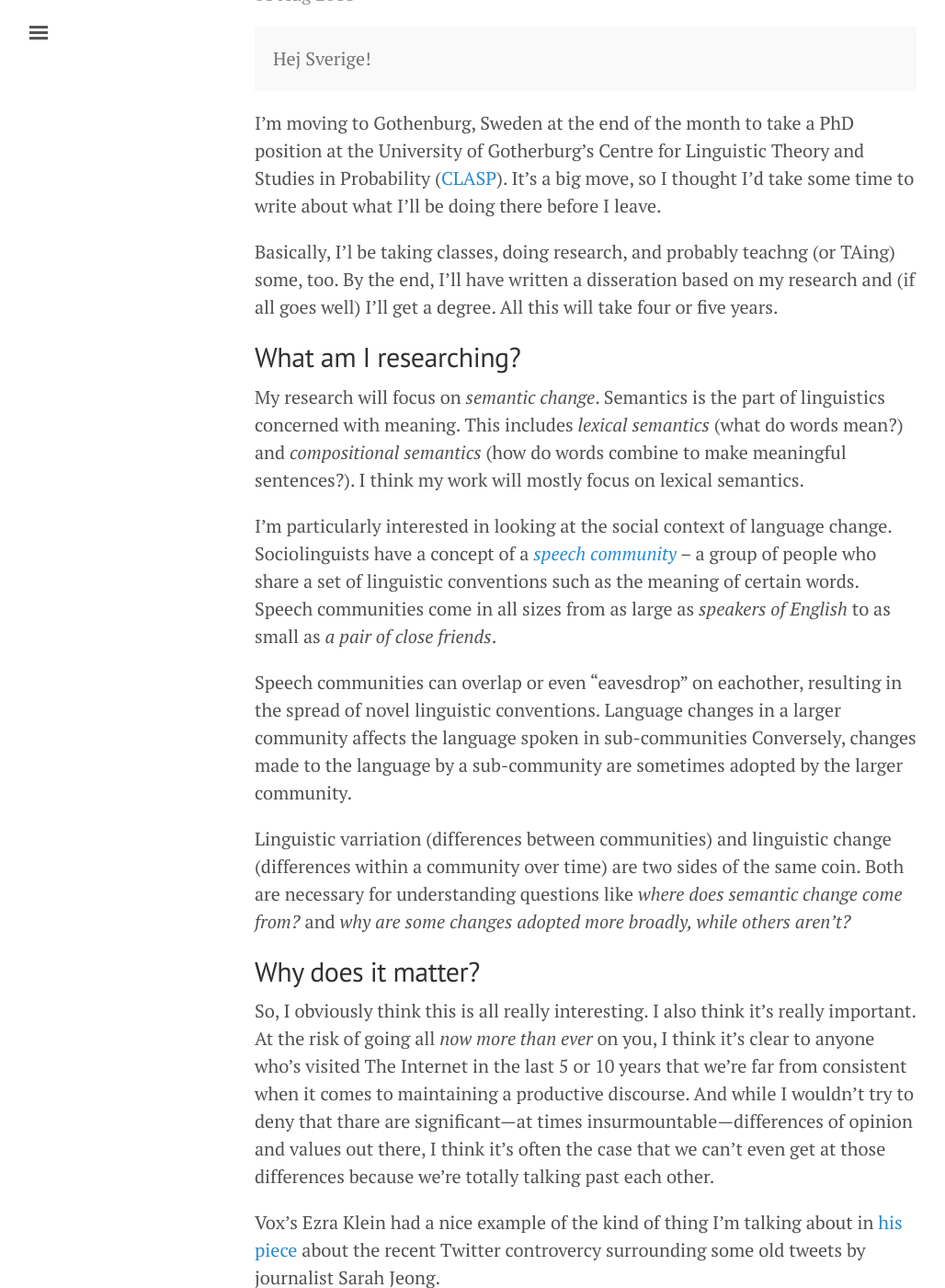
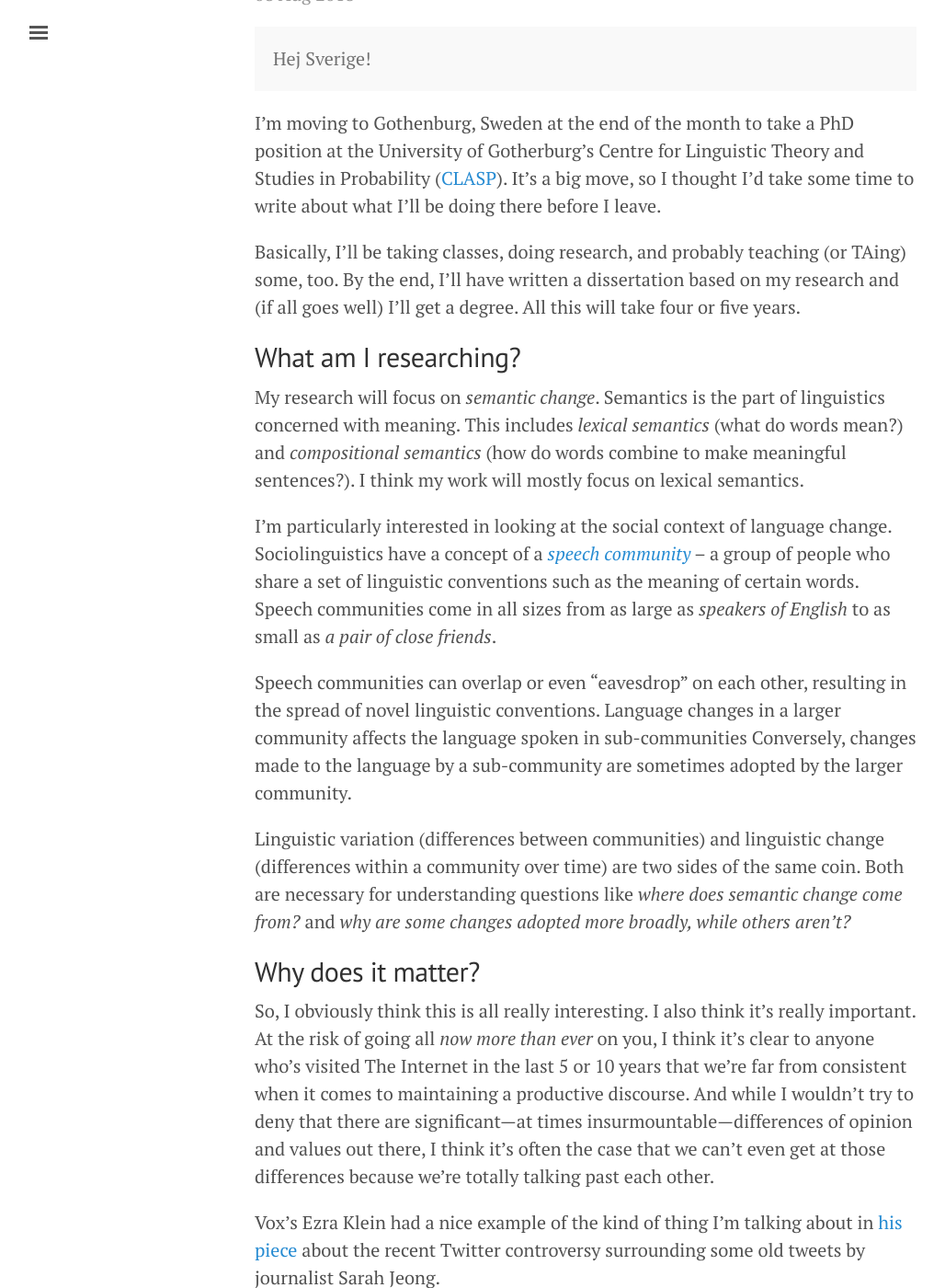
Before and after one commit to winobes/winobes.github.io, a Jekyll site: the page built from _posts/2018-08-08-im-moving-to-sweden.md, in a window 1280 px wide and 1400 px high, scrolled down 203 px. Shown: the whole window at 92% size, without its empty margins (3-1031 px from the left). Built offline with Jekyll 4.4.1, drawn with Linux system fonts in a browser that asks for light colours; some of the changed text lies outside the part shown.

Commit message:
spelling

```diff
--- a/_posts/2018-08-08-im-moving-to-sweden.md
+++ b/_posts/2018-08-08-im-moving-to-sweden.md
@@ -10,8 +10,8 @@ title: I'm moving to Sweden!
 I'm moving to Gothenburg, Sweden at the end of the month to take a PhD position at the University of Gotherburg's Centre for Linguistic Theory and Studies in Probability ([CLASP](clasp.gu.se)).
 It's a big move, so I thought I'd take some time to write about what I'll be doing there before I leave.
 
-Basically, I'l be taking classes, doing research, and probably teachng (or TAing) some, too.
-By the end, I'll have written a disseration based on my research and (if all goes well) I'll get a degree.
+Basically, I'll be taking classes, doing research, and probably teaching (or TAing) some, too.
+By the end, I'll have written a dissertation based on my research and (if all goes well) I'll get a degree.
 All this will take four or five years.
 
 ## What am I researching?
@@ -22,24 +22,23 @@ This includes _lexical semantics_ (what do words mean?) and _compositional seman
 I think my work will mostly focus on lexical semantics.
 
 I'm particularly interested in looking at the social context of language change.
-Sociolinguists have a concept of a [_speech community_](https://en.wikipedia.org/wiki/Speech_community) -- a group of people who share a set of linguistic conventions such as the meaning of certain words.
+Sociolinguistics have a concept of a [_speech community_](https://en.wikipedia.org/wiki/Speech_community) -- a group of people who share a set of linguistic conventions such as the meaning of certain words.
 Speech communities come in all sizes from as large as _speakers of English_ to as small as _a pair of close friends_.
 
-Speech communities can overlap or even "eavesdrop" on eachother, resulting in the spread of novel linguistic conventions.
+Speech communities can overlap or even "eavesdrop" on each other, resulting in the spread of novel linguistic conventions.
 Language changes in a larger community affects the language spoken in sub-communities
 Conversely, changes made to the language by a sub-community are sometimes adopted by the larger community.
 
-Linguistic varriation (differences between communities) and linguistic change (differences within a community over time) are two sides of the same coin.
+Linguistic variation (differences between communities) and linguistic change (differences within a community over time) are two sides of the same coin.
 Both are necessary for understanding questions like _where does semantic change come from?_ and _why are some changes adopted more broadly, while others aren't?_
 
 ## Why does it matter?
 
 So, I obviously think this is all really interesting. I also think it's really important.
 At the risk of going all _now more than ever_ on you, I think it's clear to anyone who's visited The Internet in the last 5 or 10 years that we're far from consistent when it comes to maintaining a productive discourse.
-And while I wouldn't try to deny that thare are significant---at times insurmountable---differences of opinion and values out there, I think it's often the case that we can't even get at those differences because we're totally talking past each other.
+And while I wouldn't try to deny that there are significant---at times insurmountable---differences of opinion and values out there, I think it's often the case that we can't even get at those differences because we're totally talking past each other.
 
-Vox's Ezra Klein had a nice example of the kind of thing I'm talking about in [his piece](https://www.vox.com/technology/2018/8/8/17661368/sarah-jeong-twitter-new-york-times-andrew-sullivan) about the recent Twitter controvercy surrounding some old tweets by journalist Sarah Jeong.
-
+Vox's Ezra Klein had a nice example of the kind of thing I'm talking about in [his piece](https://www.vox.com/technology/2018/8/8/17661368/sarah-jeong-twitter-new-york-times-andrew-sullivan) about the recent Twitter controversy surrounding some old tweets by journalist Sarah Jeong.
 
 > A few years ago, it became popular on feminist Twitter to tweet about the awful effects of patriarchal culture and attach the line #KillAllMen. This became popular enough that a bunch of people I know and hang out with and even love began using it in casual conversation.
 
@@ -58,16 +57,17 @@ Social context is especially key.
 We often don't get that social context on the internet.
 It's foreign, or faded from memory, or (willfully or otherwise) stripped away.
 
-When a new lexical item like _#KillAllMen_ pops up, it's in response to communicative need---in this case, the need for a toung-in-cheek way to point out problems caused by the patriarchy.
+When a new lexical item like _#KillAllMen_ pops up, it's in response to communicative need---in this case, the need for a tong-in-cheek way to point out problems caused by the patriarchy.
 People who don't possess that need (e.g. men with no interest in pointing out the patriarchy) may not intuitively interpret it that way.
-With a better understanding of how semantic change spreads (particularly on the internet), I think we can make better informed choices about how to organize discussion and build communities in a way that makes diverse voices acessible to everyone.
-For example, we can find ways to make the social context necessairy for generous interpretation available, while exposing bad-faith provocateurs who feign outrage for what they are.
+With a better understanding of how semantic change spreads (particularly on the internet), I think we can make better informed choices about how to organize discussion and build communities in a way that makes diverse voices accessible to everyone.
+For example, we can find ways to make the social context necessary for generous interpretation available, while exposing bad-faith provocateurs who feign outrage for what they are.
 
 I don't want to make it sound like "oh if only we understood each other all our problems would go away".
 There is clearly no shortage of non-linguistic social division in the world today.
 But if we can better understand where semantic change comes from, and what accounts for the differences between communities, I think we can give people better tools for at least discussing those divisions across linguistic communities.
 
-## _How_ am I going to do it?
+## So what does this "research" actually consist of?
 
-I'm planning to take an interdisciplinary approach, grounding my research in cognitive and sociolinguistic theory, and applying tools from [computational linguistics](https://en.wikipedia.org/wiki/Computational_linguistics) and [social network analysis](https://en.wikipedia.org/wiki/Social_network_analysis).
+I'm planning to take an interdisciplinary approach, grounding my research in cognitive and sociolinguistics theory, and applying tools from [computational linguistics](https://en.wikipedia.org/wiki/Computational_linguistics) and [social network analysis](https://en.wikipedia.org/wiki/Social_network_analysis).
+A lot of my research will be large-scale corpus studies of social media data and other internet discourse.
 I think it will be a good practice to update this blog regularly as my studies and research progress, so if you're interested, stay tuned here or follow me on Twitter.
```
